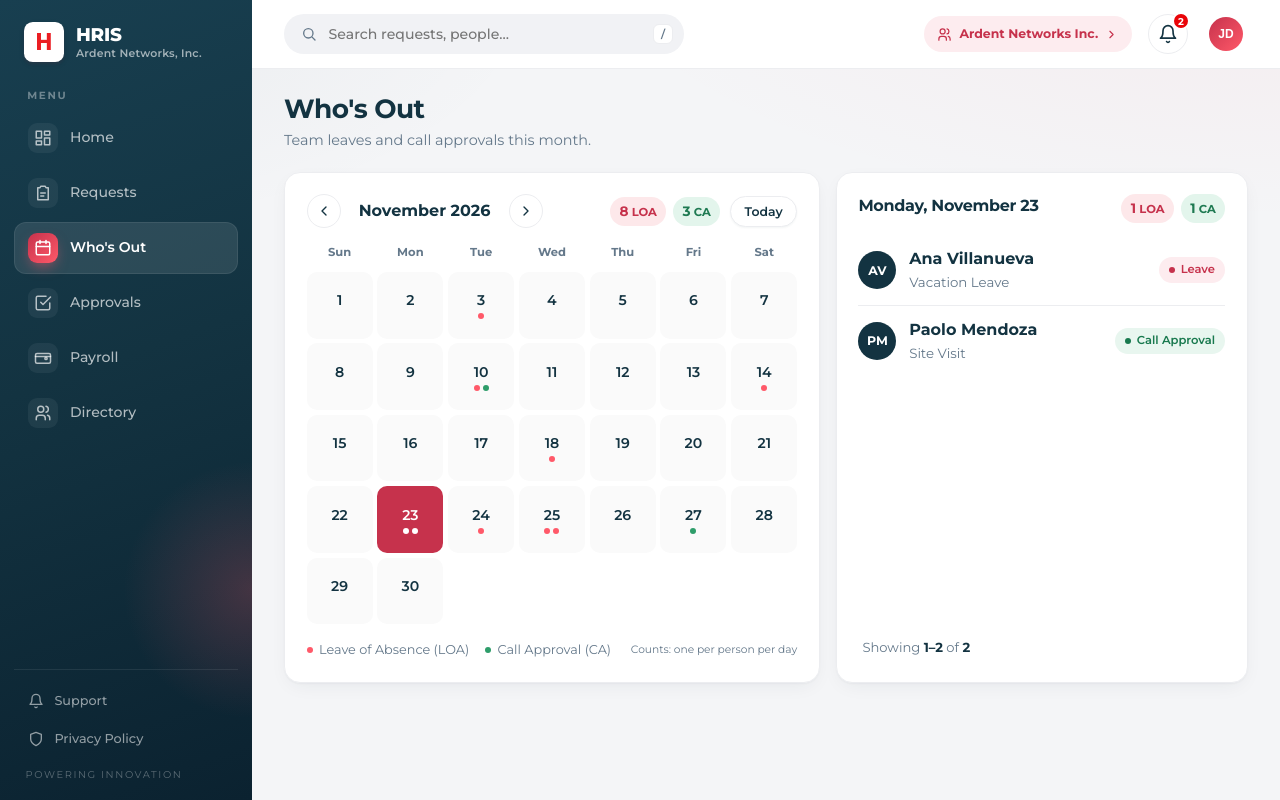
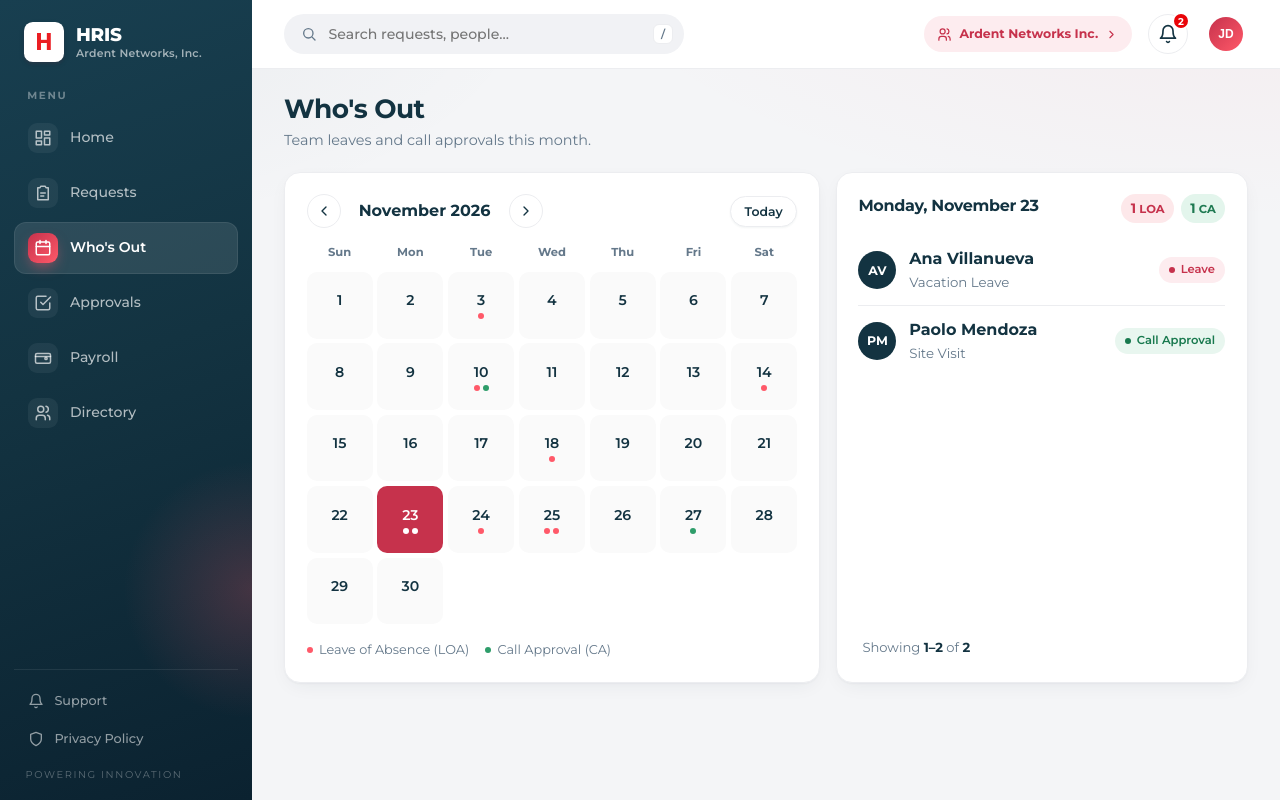
Before and after one commit to naparamon5-spec/hris-v2, a Nuxt app: page /whos-out in a window 1280 px wide. Built offline with nearby package versions, Linux system fonts and the light colour scheme.

Commit message:
fix(whos-out): remove month LOA/CA counts from calendar header
Co-Authored-By: Claude Opus 5.5 <noreply@anthropic.com>

```diff
--- a/pages/whos-out.vue
+++ b/pages/whos-out.vue
@@ -9,13 +9,7 @@
             <b>{{ monthLabel }}</b>
             <button class="nb" aria-label="Next month" @click="shift(1)"><AppIcon name="chevron" :size="16" /></button>
           </div>
-          <div class="head-right">
-            <div class="counts" :aria-label="`${monthName} totals`">
-              <span class="cnt loa"><b>{{ monthCount.leave }}</b> LOA</span>
-              <span class="cnt ca"><b>{{ monthCount.call }}</b> CA</span>
-            </div>
-            <button class="btn btn-ghost btn-sm" @click="goToday">Today</button>
-          </div>
+          <button class="btn btn-ghost btn-sm" @click="goToday">Today</button>
         </div>
         <div class="cal">
           <span v-for="w in weekdays" :key="w" class="wd">{{ w }}</span>
@@ -25,7 +19,7 @@
             <span class="dots"><i v-for="(p, i) in dayPeople(d).slice(0, 3)" :key="i" :class="p.kind" /></span>
           </button>
         </div>
-        <div class="legend"><span><i class="leave" /> Leave of Absence (LOA)</span><span><i class="call" /> Call Approval (CA)</span><small class="m">Counts: one per person per day</small></div>
+        <div class="legend"><span><i class="leave" /> Leave of Absence (LOA)</span><span><i class="call" /> Call Approval (CA)</span></div>
       </div>
       <div class="card day-card">
         <div class="day-head">
@@ -62,11 +56,10 @@ const days = computed(() => new Date(year.value, month.value + 1, 0).getDate())
 const monthLabel = computed(() => new Date(year.value, month.value, 1).toLocaleDateString('en-US', { month: 'long', year: 'numeric' }))
 const dayPeople = (d) => (year.value === 2026 && month.value === 10 ? whosOut[d] : undefined) || []
 const people = computed(() => dayPeople(sel.value))
-// LOA / CA counts for the selected day and for the whole month (one per person per day).
+// LOA / CA counts for the selected day.
 const tally = (list) => ({ leave: list.filter(p => p.kind === 'leave').length, call: list.filter(p => p.kind === 'call').length })
 const dayCount = computed(() => tally(people.value))
-const monthCount = computed(() => tally(Array.from({ length: days.value }, (_, i) => dayPeople(i + 1)).flat()))
-const monthName = computed(() => new Date(year.value, month.value, 1).toLocaleDateString('en-US', { month: 'long' }))
+
 const { page, size, total, pages, pageRows } = usePagination(people, 5)
 watch(sel, () => { page.value = 1 })
 const dayName = computed(() => new Date(year.value, month.value, sel.value).toLocaleDateString('en-US', { weekday: 'long', month: 'long', day: 'numeric' }))
@@ -102,8 +95,6 @@ const goToday = () => { year.value = now.getFullYear(); month.value = now.getMon
 .day.sel .dots i { background: #fff; }
 .legend { display: flex; flex-wrap: wrap; align-items: center; gap: .6rem 1rem; margin-top: 1rem; font-size: .8rem; color: var(--muted); }
 .legend span { display: flex; align-items: center; gap: .4rem; }
-.head-right { display: flex; align-items: center; gap: .6rem; }
-.legend small { margin-left: auto; }
 .day-head { display: flex; justify-content: space-between; align-items: flex-start; gap: .75rem; margin-bottom: .75rem; }
 .day-head .day-title { margin-bottom: 0; }
 .counts { display: flex; gap: .4rem; flex: none; }
```
